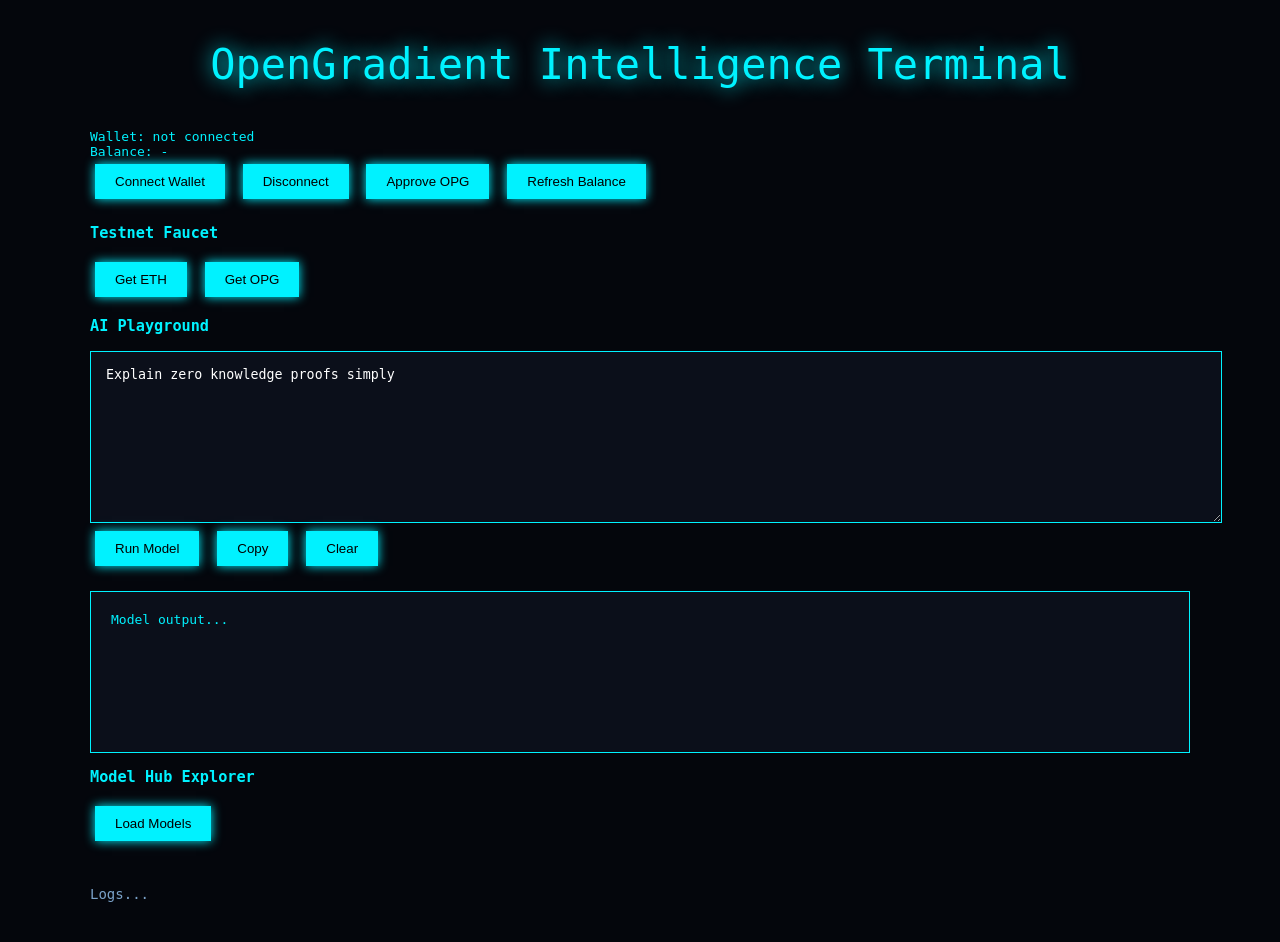
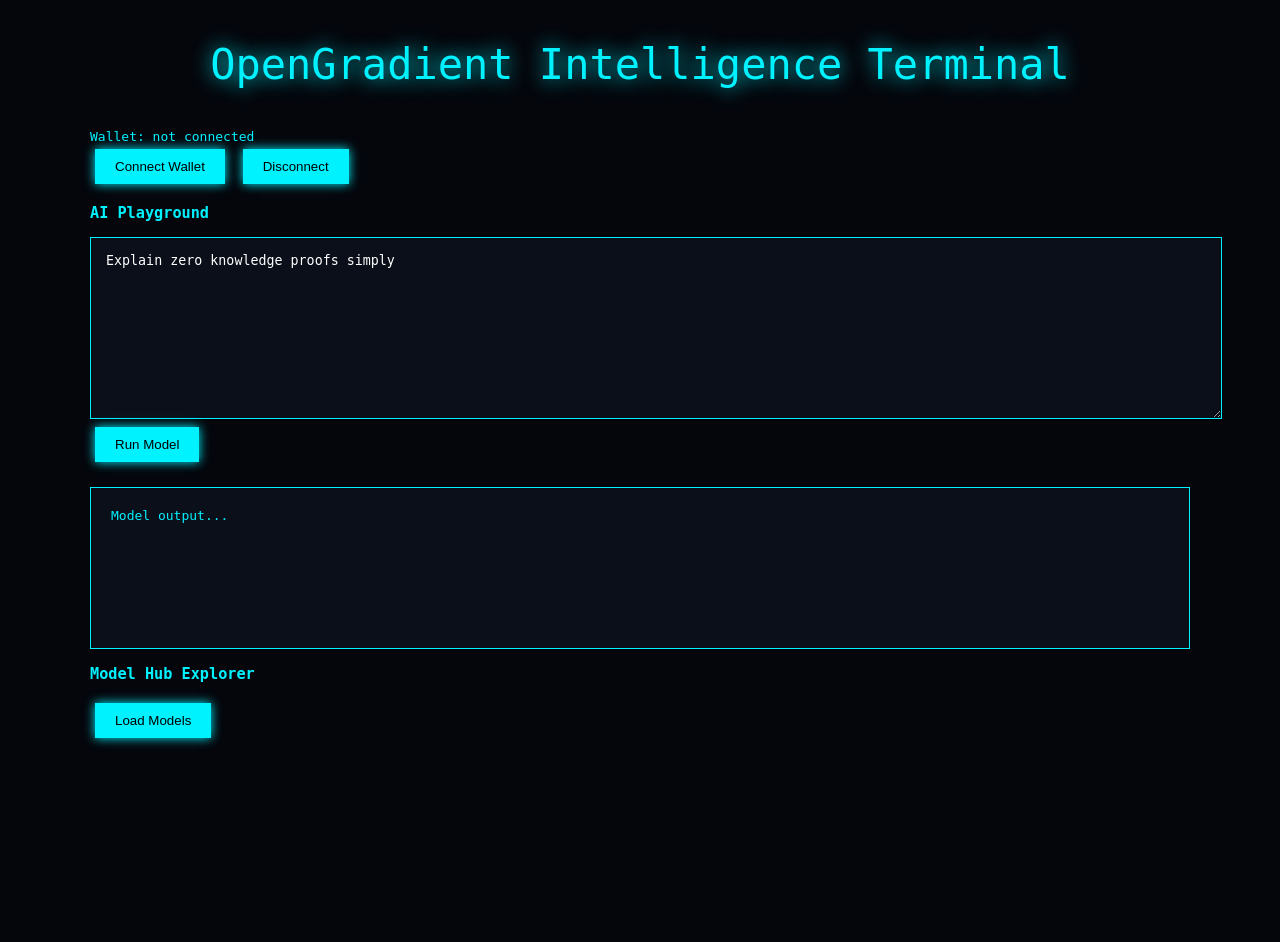
Before and after one commit to arthuroua/opengradient-playground, a Flask app: page / in a window 1280 px wide. After the commit the page ends 746 px from the top, so only its background shows below. Run offline with Flask 3, Linux system fonts and the light colour scheme; some libraries are stand-ins or nearby versions.

Commit message:
Update index.html

```diff
--- a/templates/index.html
+++ b/templates/index.html
@@ -29,10 +29,6 @@
 text-shadow:0 0 20px #00f2ff;
 }
 
-.wallet{
-margin-bottom:20px;
-}
-
 button{
 padding:10px 20px;
 margin:5px;
@@ -44,7 +40,7 @@
 
 textarea{
 width:100%;
-height:140px;
+height:150px;
 background:#0b0f1a;
 color:white;
 border:1px solid #00f2ff;
@@ -61,7 +57,7 @@
 
 .grid{
 display:grid;
-grid-template-columns:repeat(auto-fit,minmax(220px,1fr));
+grid-template-columns:repeat(auto-fit,minmax(200px,1fr));
 gap:20px;
 margin-top:20px;
 }
@@ -70,12 +66,6 @@
 background:#0b0f1a;
 padding:15px;
 border:1px solid #00f2ff;
-}
-
-.log{
-margin-top:20px;
-font-size:14px;
-color:#7aa2c9;
 }
 
 </style>
@@ -90,23 +80,12 @@
 OpenGradient Intelligence Terminal
 </div>
 
-<div class="wallet">
-
-<div id="wallet">Wallet: not connected</div>
-
-<div id="balance">Balance: -</div>
+<div id="wallet">
+Wallet: not connected
+</div>
 
 <button onclick="connect()">Connect Wallet</button>
 <button onclick="disconnect()">Disconnect</button>
-<button onclick="approve()">Approve OPG</button>
-<button onclick="loadBalance()">Refresh Balance</button>
-
-</div>
-
-<h3>Testnet Faucet</h3>
-
-<button onclick="getETH()">Get ETH</button>
-<button onclick="getOPG()">Get OPG</button>
 
 <h3>AI Playground</h3>
 
@@ -117,8 +96,6 @@
 <br>
 
 <button onclick="runModel()">Run Model</button>
-<button onclick="copy()">Copy</button>
-<button onclick="clearOutput()">Clear</button>
 
 <div class="result" id="result">
 Model output...
@@ -130,10 +107,6 @@
 
 <div class="grid" id="models"></div>
 
-<div class="log" id="log">
-Logs...
-</div>
-
 </div>
 
 <script>
@@ -142,10 +115,6 @@
 let signer
 let account
 
-function log(msg){
-document.getElementById("log").innerText=msg
-}
-
 async function connect(){
 
 if(!window.ethereum){
@@ -153,89 +122,27 @@
 return
 }
 
-const accounts = await window.ethereum.request({
-method:"eth_requestAccounts"
-})
+provider = new ethers.providers.Web3Provider(window.ethereum)
 
-account = accounts[0]
-
-provider = new ethers.providers.Web3Provider(window.ethereum)
+await provider.send("eth_requestAccounts", [])
 
 signer = provider.getSigner()
 
+account = await signer.getAddress()
+
 document.getElementById("wallet").innerText =
 "Wallet: "+account
-
-log("Wallet connected")
-
-await loadBalance()
 
 }
 
 function disconnect(){
 
-account=null
 provider=null
 signer=null
+account=null
 
 document.getElementById("wallet").innerText =
 "Wallet: disconnected"
-
-document.getElementById("balance").innerText="Balance: -"
-
-log("Wallet disconnected")
-
-}
-
-async function loadBalance(){
-
-if(!provider) return
-
-const ethBalance = await provider.getBalance(account)
-
-const eth = ethers.utils.formatEther(ethBalance)
-
-const token = new ethers.Contract(
-"0x240b09731D96979f50B2C649C9CE10FcF9C7987F",
-["function balanceOf(address owner) view returns(uint256)"],
-provider
-)
-
-const raw = await token.balanceOf(account)
-
-const opg = ethers.utils.formatUnits(raw,18)
-
-document.getElementById("balance").innerText =
-"ETH: "+eth+" | OPG: "+opg
-
-}
-
-async function approve(){
-
-if(!signer){
-alert("Connect wallet first")
-return
-}
-
-const token = new ethers.Contract(
-"0x240b09731D96979f50B2C649C9CE10FcF9C7987F",
-["function approve(address spender,uint256 amount) public returns(bool)"],
-signer
-)
-
-const spender="0x000000000022D473030F116dDEE9F6B43aC78BA3"
-
-const amount=ethers.utils.parseUnits("1000",18)
-
-log("Sending approval...")
-
-const tx=await token.approve(spender,amount)
-
-log("TX: "+tx.hash)
-
-await tx.wait()
-
-log("Approval confirmed")
 
 }
 
@@ -255,42 +162,6 @@
 
 document.getElementById("result").innerText =
 data.response || data.error
-
-}
-
-function copy(){
-
-const text=document.getElementById("result").innerText
-
-navigator.clipboard.writeText(text)
-
-log("Copied to clipboard")
-
-}
-
-function clearOutput(){
-
-document.getElementById("result").innerText=""
-
-log("Output cleared")
-
-}
-
-function getETH(){
-
-window.open(
-"https://www.coinbase.com/faucets/base-sepolia-faucet",
-"_blank"
-)
-
-}
-
-function getOPG(){
-
-window.open(
-"https://hub.opengradient.ai/faucet",
-"_blank"
-)
 
 }
 
```
